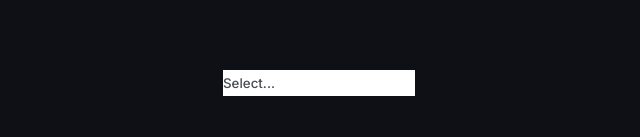
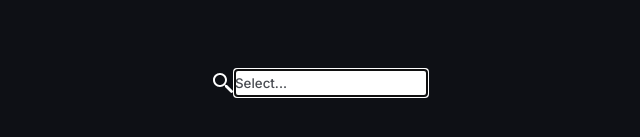
Before and after one commit to phoenix377/blitz-multi-select, a React (Create React App) app: page / in a window 1280 px wide. Shown: the part 317-454 px from the top of the page, without its empty margins (321-961 px from the left). Built offline with nearby package versions, Linux system fonts and the light colour scheme.

Commit message:
feat: basic search input

```diff
--- /dev/null
+++ b/src/assets/SearchIcon.js
@@ -0,0 +1,12 @@
+import * as React from "react";
+
+const SearchIcon = () => {
+  return (
+    <svg viewBox="0 0 24 24" width="1.5em" height="1.5em">
+      <path d="M9 2C5.146 2 2 5.146 2 9s3.146 7 7 7a6.959 6.959 0 004.574-1.719l.426.426V16l5.586 5.586a1.415 1.415 0 002-2L16 14h-1.293l-.426-.426A6.959 6.959 0 0016 9c0-3.854-3.146-7-7-7zm0 2c2.773 0 5 2.227 5 5s-2.227 5-5 5-5-2.227-5-5 2.227-5 5-5z" />
+    </svg>
+  )
+}
+
+const MemoSearchIcon = React.memo(SearchIcon);
+export default MemoSearchIcon;
--- a/src/components/Select.jsx
+++ b/src/components/Select.jsx
@@ -1,27 +1,76 @@
 import { styled } from "goober";
+import React, { useRef, useState } from "react";
+
+import useGetColor from "../hooks/useGetColor";
+import {SelectInput} from "./SelectInput";
+import LoadingParser from "./LoadingParser";
 
 const Select = () => {
+  const ref = useRef();
+  const [inputValue, setInputValue] = useState("");
+  const [selectedOptions, setSelectedOptions] = useState([]);
+  const { data, loading } = useGetColor({ query: inputValue });
+
+  const onSelect = (option) => {
+    setInputValue('');
+    setSelectedOptions([...selectedOptions, option]);
+    ref.current?.focus();
+  }
+
   return (
     <Wrapper>
       <SelectControl>
-        <TextInput type="text" placeholder="Select..." />
+        <SelectInput
+          ref={ref}
+          options={selectedOptions}
+          value={inputValue}
+          onChange={setInputValue}
+        />
+        {!!inputValue && (
+          <OptionsWrapper>
+            <LoadingParser isLoading={loading}>
+              {data && !!data.length ? (
+                data
+                  .filter(
+                    ({name}) => !selectedOptions.some((o) => o.name === name)
+                  )
+                  .map((option) => (
+                    <div key={Math.random()}>{option.name}</div>
+                  ))
+              ): (
+                <div>No results</div>
+              )}
+            </LoadingParser>
+            </OptionsWrapper>
+        )}
       </SelectControl>
     </Wrapper>
   );
 };
 
 const Wrapper = styled("div")`
-  margin: 0 auto;
+  display: flex;
+  width: 100%;
   text-align: left;
 `;
 
 const SelectControl = styled("div")`
+  display: flex;
+  flex-direction: column;
   max-width: 680px;
   width: 100%;
+  position: relative;
 `;
 
-const TextInput = styled("input")`
-  line-height: 26px;
+const OptionsWrapper = styled("div")`
+  display: flex;
+  flex-direction: column;
+  position: absolute;
+  justify-content: center;
+  align-items: center;
+  top: var(--sp-7);
+  width: 100%;
+  background-color: var(--shade0);
 `;
 
 export default Select;
--- /dev/null
+++ b/src/components/SelectInput.jsx
@@ -0,0 +1,47 @@
+import { styled } from "goober";
+import React, { forwardRef } from "react";
+
+import SearchIcon from "../assets/SearchIcon";
+
+export const SelectInput = React.forwardRef(
+  ({ value, onChange, options = [], limit = 3 }, ref) => {
+    return (
+      <Wrapper>
+        {!options.length && <SearchIcon />}
+        {options.map(({ name, hex }, i) => (
+          <Option key={i}>
+            {name}
+          </Option>
+        ))}
+        {options.length < limit && (
+          <TextInput
+            ref={ref}
+            autoFocus
+            value={value}
+            onChange={(e) => onChange(e.target.value)}
+            type="text"
+            placeholder="Select..."
+          />
+        )}
+      </Wrapper>
+    );
+  }
+);
+
+const Wrapper = styled("div")`
+  display: flex;
+  align-items: center;
+  position: relative;
+`;
+
+const TextInput = styled("input", forwardRef)`
+  line-height: 26px;
+`;
+
+const Option = styled("button")`
+  display: flex;
+  align-items: center;
+  text-overflow: ellipsis;
+  white-space: nowrap;
+  align-items: center;
+`;
```
